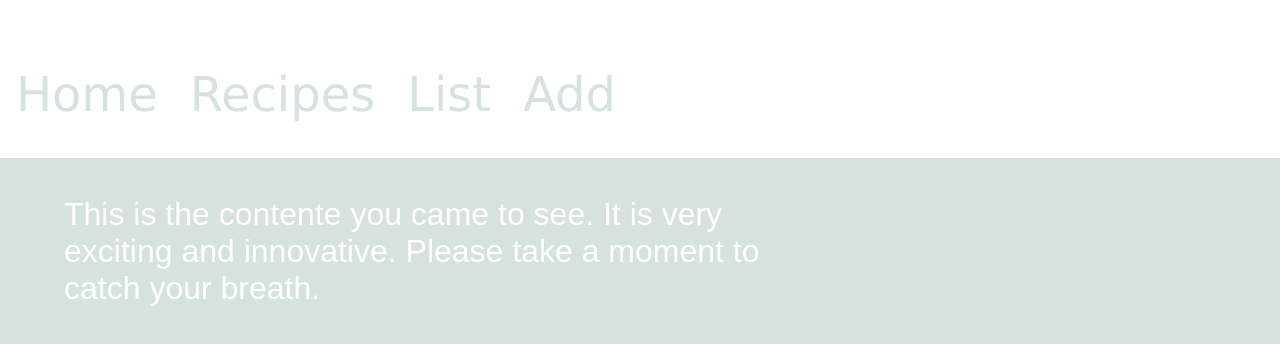
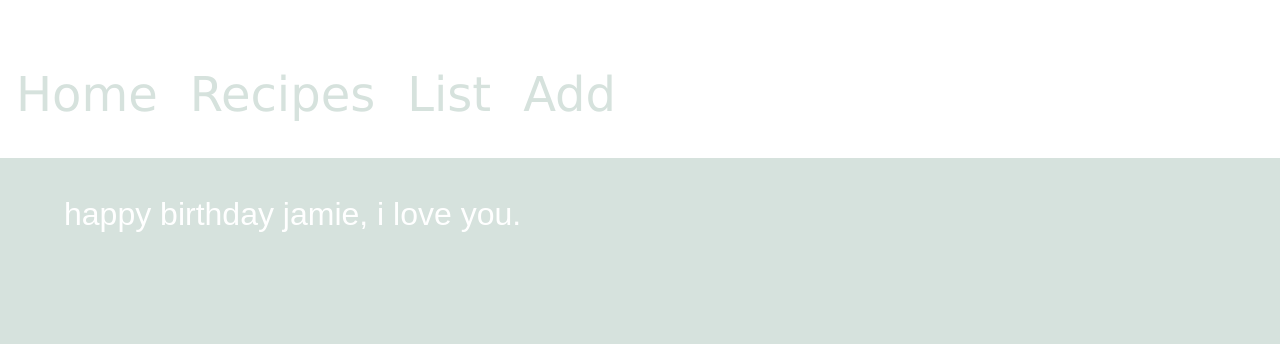
Before and after one commit to starvs/recipe, a React app in the folder frontend/: page / in a window 1280 px wide. Shown: the top 344 px of the page. Built offline with nearby package versions, Linux system fonts and the light colour scheme.

Commit message:
small changes

```diff
--- a/frontend/src/components/Home.tsx
+++ b/frontend/src/components/Home.tsx
@@ -1,12 +1,11 @@
 import * as React from 'react'
 
-export interface HomeProps {}
+export interface HomeProps { }
 
-export default function Home (props: HomeProps) {
+export default function Home(props: HomeProps) {
     return (
         <div>
-            This is the contente you came to see. It is very exciting and innovative. Please take
-            a moment to catch your breath.
+            happy birthday jamie, i love you.
         </div>
     )
 }
--- a/frontend/src/components/Recipes.tsx
+++ b/frontend/src/components/Recipes.tsx
@@ -36,7 +36,7 @@ export const RecipeRoutes = () => {
 
     useEffect(() => {
         const fetchData = async () => {
-            const result = await fetch("http://206.189.233.64/recipes")
+            const result = await fetch("http://jamiemakesandbakes.com//recipes")
             setRecipes(await result.json())
         }
 
--- a/frontend/src/components/ShoppingList.tsx
+++ b/frontend/src/components/ShoppingList.tsx
@@ -13,7 +13,7 @@ export const ShoppingList = ({ className }: ListProps) => {
 
     useEffect(() => {
         const fetchData = async () => {
-            const result = await fetch("http://206.189.233.64/recipes")
+            const result = await fetch("http://jamiemakesandbakes.com/recipes")
             setRecipes(await result.json())
         }
 
```
Also changed, not shown: 1 other file (tests, documents, lock files or other folders).
